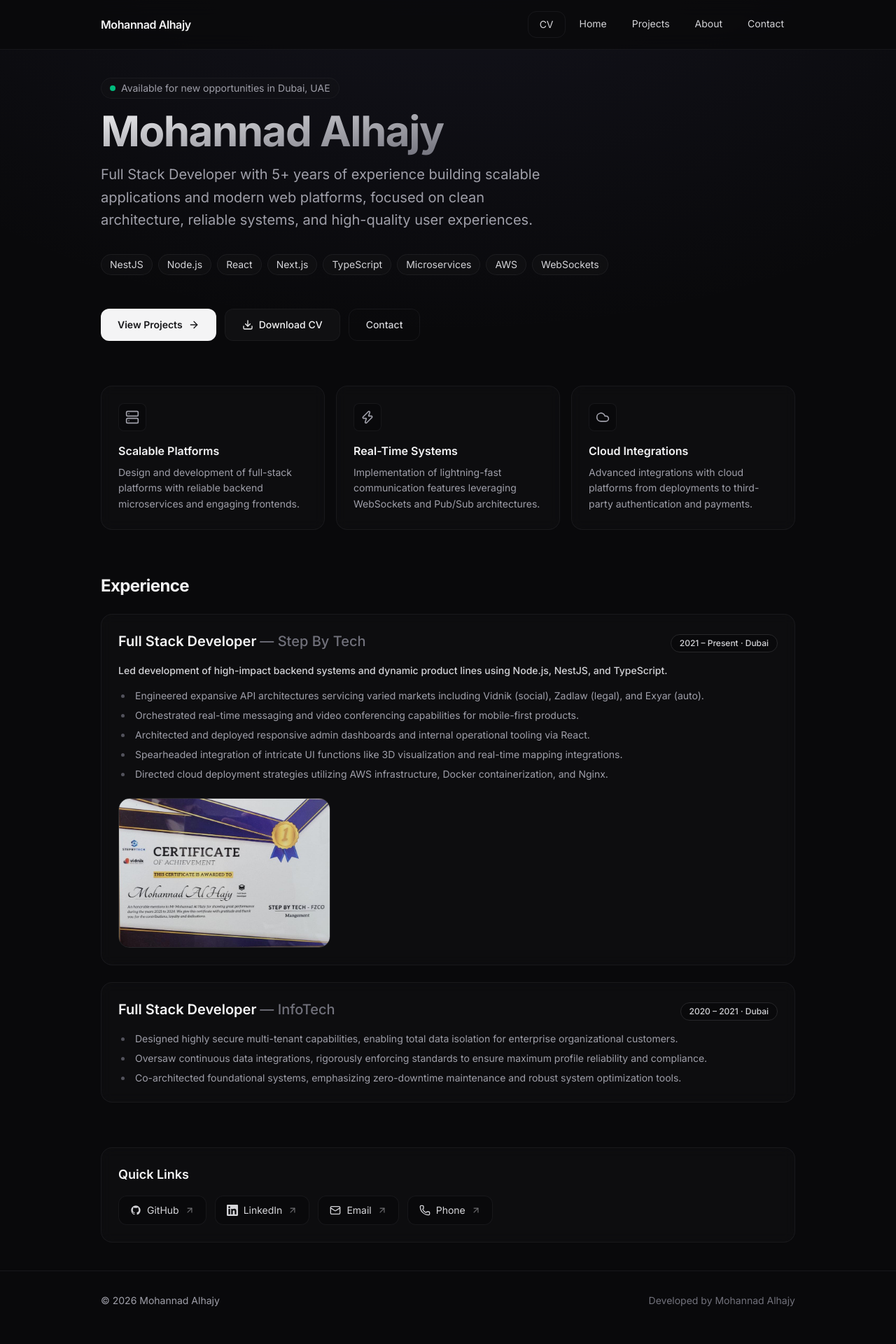
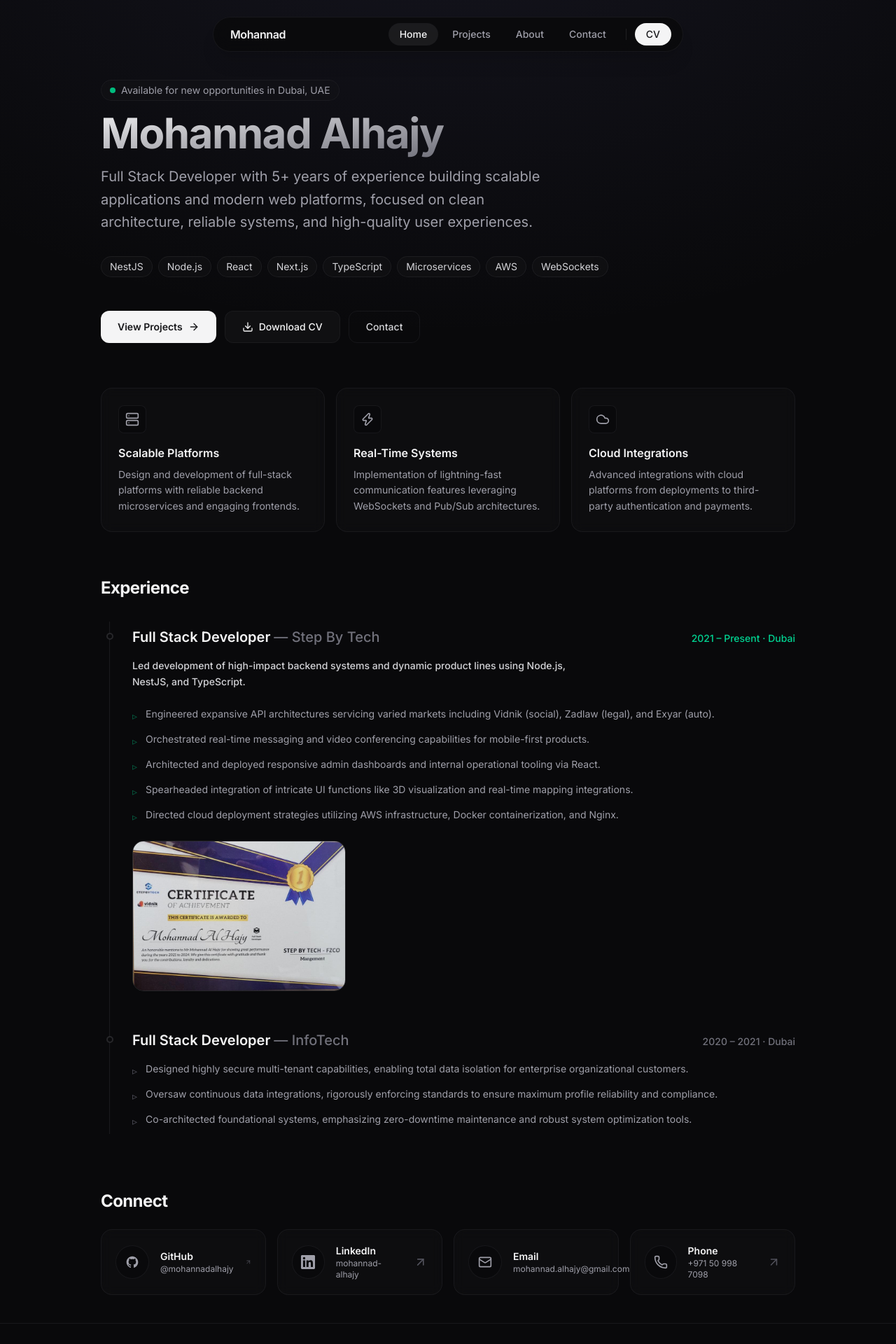
Before and after one commit to mohannadalhajy/portfolio, a Next.js app: page / in a window 1280 px wide. Shown: the top 1920 px of the page at 70% size. Built offline with nearby package versions, Linux system fonts and the light colour scheme.

Commit message:
optimize quick links & experience

```diff
--- a/src/app/page.tsx
+++ b/src/app/page.tsx
@@ -137,52 +137,83 @@ export default function HomePage() {
         whileInView="show"
         viewport={{ once: true, margin: "-50px" }}
         variants={FADE_DOWN_ANIMATION_VARIANTS}
-        className="space-y-6"
+        className="space-y-8"
       >
         <h2 className="text-2xl font-bold tracking-tight text-zinc-100">Experience</h2>
 
-        <div className="flex flex-col gap-6">
-          <div className="group relative rounded-2xl border border-zinc-800/50 bg-zinc-900/30 p-6 backdrop-blur-sm transition-all hover:border-zinc-700 hover:bg-zinc-900/40">
-            <div className="absolute inset-px -z-10 rounded-2xl bg-gradient-to-b from-zinc-800/30 to-transparent opacity-0 transition-opacity group-hover:opacity-100"></div>
-            <div className="flex flex-col justify-between sm:flex-row sm:items-baseline gap-2 mb-4">
+        <div className="relative border-l border-zinc-800/60 ml-3 space-y-14 py-2">
+
+          <div className="relative pl-8 group">
+            <span className="absolute -left-[5px] top-2 h-2.5 w-2.5 rounded-full border-2 border-zinc-800 bg-zinc-950 transition-colors group-hover:border-emerald-500 group-hover:bg-emerald-500/20"></span>
+
+            <div className="flex flex-col sm:flex-row sm:items-baseline justify-between gap-2 mb-4">
+              <div>
                 <h3 className="text-xl font-semibold text-zinc-100">
                   Full Stack Developer <span className="text-zinc-500 font-medium">— Step By Tech</span>
                 </h3>
-              <span className="inline-flex rounded-full bg-zinc-950 border border-zinc-800 px-3 py-1 text-xs font-medium text-zinc-300">
+              </div>
+              <span className="shrink-0 text-sm font-medium text-emerald-400">
                 2021 – Present · Dubai
               </span>
             </div>
 
-            <p className="text-sm font-medium text-zinc-300 mb-4">
+            <p className="text-sm font-medium text-zinc-300 mb-6 max-w-2xl leading-relaxed">
               Led development of high-impact backend systems and dynamic product lines using Node.js, NestJS, and TypeScript.
             </p>
 
-            <ul className="list-inside list-disc text-sm text-zinc-400 space-y-2 mb-6 ml-1 marker:text-zinc-600">
-              <li>Engineered expansive API architectures servicing varied markets including Vidnik (social), Zadlaw (legal), and Exyar (auto).</li>
-              <li>Orchestrated real-time messaging and video conferencing capabilities for mobile-first products.</li>
-              <li>Architected and deployed responsive admin dashboards and internal operational tooling via React.</li>
-              <li>Spearheaded integration of intricate UI functions like 3D visualization and real-time mapping integrations.</li>
-              <li>Directed cloud deployment strategies utilizing AWS infrastructure, Docker containerization, and Nginx.</li>
+            <ul className="list-none space-y-3 mb-6 text-sm text-zinc-400">
+              <li className="flex gap-3">
+                <span className="text-emerald-500/50 mt-1">▹</span>
+                <span className="leading-relaxed">Engineered expansive API architectures servicing varied markets including Vidnik (social), Zadlaw (legal), and Exyar (auto).</span>
+              </li>
+              <li className="flex gap-3">
+                <span className="text-emerald-500/50 mt-1">▹</span>
+                <span className="leading-relaxed">Orchestrated real-time messaging and video conferencing capabilities for mobile-first products.</span>
+              </li>
+              <li className="flex gap-3">
+                <span className="text-emerald-500/50 mt-1">▹</span>
+                <span className="leading-relaxed">Architected and deployed responsive admin dashboards and internal operational tooling via React.</span>
+              </li>
+              <li className="flex gap-3">
+                <span className="text-emerald-500/50 mt-1">▹</span>
+                <span className="leading-relaxed">Spearheaded integration of intricate UI functions like 3D visualization and real-time mapping integrations.</span>
+              </li>
+              <li className="flex gap-3">
+                <span className="text-emerald-500/50 mt-1">▹</span>
+                <span className="leading-relaxed">Directed cloud deployment strategies utilizing AWS infrastructure, Docker containerization, and Nginx.</span>
+              </li>
             </ul>
 
             <ProjectGallery images={["/stepbytech-certificate.jpeg"]}/>
           </div>
 
-          <div className="group relative rounded-2xl border border-zinc-800/50 bg-zinc-900/30 p-6 backdrop-blur-sm transition-all hover:border-zinc-700 hover:bg-zinc-900/40">
-            <div className="absolute inset-px -z-10 rounded-2xl bg-gradient-to-b from-zinc-800/30 to-transparent opacity-0 transition-opacity group-hover:opacity-100"></div>
-            <div className="flex flex-col justify-between sm:flex-row sm:items-baseline gap-2 mb-4">
+          <div className="relative pl-8 group">
+            <span className="absolute -left-[5px] top-2 h-2.5 w-2.5 rounded-full border-2 border-zinc-800 bg-zinc-950 transition-colors group-hover:border-zinc-400 group-hover:bg-zinc-800"></span>
+
+            <div className="flex flex-col sm:flex-row sm:items-baseline justify-between gap-2 mb-4">
+              <div>
                 <h3 className="text-xl font-semibold text-zinc-100">
                   Full Stack Developer <span className="text-zinc-500 font-medium">— InfoTech</span>
                 </h3>
-              <span className="inline-flex rounded-full bg-zinc-950 border border-zinc-800 px-3 py-1 text-xs font-medium text-zinc-300">
+              </div>
+              <span className="shrink-0 text-sm font-medium text-zinc-500">
                 2020 – 2021 · Dubai
               </span>
             </div>
 
-            <ul className="list-inside list-disc text-sm text-zinc-400 space-y-2 ml-1 marker:text-zinc-600">
-              <li>Designed highly secure multi-tenant capabilities, enabling total data isolation for enterprise organizational customers.</li>
-              <li>Oversaw continuous data integrations, rigorously enforcing standards to ensure maximum profile reliability and compliance.</li>
-              <li>Co-architected foundational systems, emphasizing zero-downtime maintenance and robust system optimization tools.</li>
+            <ul className="list-none space-y-3 text-sm text-zinc-400">
+              <li className="flex gap-3">
+                <span className="text-zinc-600 mt-1">▹</span>
+                <span className="leading-relaxed">Designed highly secure multi-tenant capabilities, enabling total data isolation for enterprise organizational customers.</span>
+              </li>
+              <li className="flex gap-3">
+                <span className="text-zinc-600 mt-1">▹</span>
+                <span className="leading-relaxed">Oversaw continuous data integrations, rigorously enforcing standards to ensure maximum profile reliability and compliance.</span>
+              </li>
+              <li className="flex gap-3">
+                <span className="text-zinc-600 mt-1">▹</span>
+                <span className="leading-relaxed">Co-architected foundational systems, emphasizing zero-downtime maintenance and robust system optimization tools.</span>
+              </li>
             </ul>
           </div>
         </div>
--- a/src/components/Navbar.tsx
+++ b/src/components/Navbar.tsx
@@ -1,6 +1,7 @@
 "use client";
 
 import Link from "next/link";
+import { usePathname } from "next/navigation";
 import { useState } from "react";
 import { motion, AnimatePresence } from "framer-motion";
 
@@ -13,38 +14,59 @@ const nav = [
 
 export default function Navbar() {
   const [isMenuOpen, setIsMenuOpen] = useState(false);
+  const pathname = usePathname();
 
   return (
-    <header className="sticky top-0 z-50 border-b border-zinc-800/50 bg-zinc-950/80 backdrop-blur-md">
-      <div className="mx-auto flex w-full max-w-5xl items-center justify-between px-4 py-4">
-        <Link href="/" className="font-semibold tracking-tight text-zinc-100 transition-colors hover:text-white">
-          Mohannad Alhajy
+    <>
+      <div className="pointer-events-none sticky top-6 z-50 flex justify-center px-4 pb-6">
+        <header className="pointer-events-auto flex w-full max-w-2xl items-center justify-between gap-6 rounded-full border border-zinc-800/50 bg-zinc-950/80 px-4 py-2 shadow-xl backdrop-blur-md">
+          <Link
+            href="/"
+            className="px-2 font-semibold tracking-tight text-zinc-100 transition-colors hover:text-white"
+          >
+            Mohannad
           </Link>
 
           {/* Desktop Navigation */}
-        <nav className="hidden md:flex gap-1">
+          <nav className="hidden items-center gap-1 md:flex">
+            {nav.map((i) => {
+              const isActive = pathname === i.href;
+              return (
+                <Link
+                  key={i.href}
+                  href={i.href}
+                  className={`relative rounded-full px-4 py-1.5 text-sm font-medium transition-colors ${
+                    isActive ? "text-zinc-100" : "text-zinc-400 hover:text-zinc-100"
+                  }`}
+                >
+                  {isActive && (
+                    <motion.div
+                      layoutId="navbar-active"
+                      className="absolute inset-0 rounded-full bg-zinc-800/60"
+                      initial={false}
+                      transition={{ type: "spring", stiffness: 350, damping: 30 }}
+                    />
+                  )}
+                  <span className="relative z-10">{i.label}</span>
+                </Link>
+              );
+            })}
+
+            <div className="mx-2 h-4 w-px bg-zinc-800/80" />
+
             <a
               href="/mohannad-alhajy-cv.pdf"
               download
-            className="rounded-xl border border-zinc-800/50 px-4 py-2 text-sm text-zinc-300 transition-all hover:border-zinc-700 hover:bg-zinc-900 hover:text-zinc-100"
+              className="rounded-full bg-zinc-100 px-4 py-1.5 text-sm font-medium text-zinc-900 transition-transform hover:bg-white active:scale-95"
             >
               CV
             </a>
-          {nav.map((i) => (
-            <Link
-              key={i.href}
-              href={i.href}
-              className="rounded-xl px-4 py-2 text-sm text-zinc-300 transition-all hover:bg-zinc-900 hover:text-zinc-100"
-            >
-              {i.label}
-            </Link>
-          ))}
           </nav>
 
           {/* Mobile Menu Button */}
           <button
             onClick={() => setIsMenuOpen(!isMenuOpen)}
-          className="flex h-8 w-8 flex-col items-center justify-center space-y-1.5 md:hidden focus:outline-none"
+            className="ml-auto flex h-8 w-8 flex-col items-center justify-center space-y-1.5 focus:outline-none md:hidden"
             aria-label="Toggle menu"
           >
             <span
@@ -63,39 +85,49 @@ export default function Navbar() {
               }`}
             />
           </button>
+        </header>
       </div>
 
-      {/* Mobile Dropdown Menu */}
+      {/* Mobile Dropdown Menu Overlay */}
       <AnimatePresence>
         {isMenuOpen && (
           <motion.div
-            initial={{ opacity: 0, height: 0 }}
-            animate={{ opacity: 1, height: "auto" }}
-            exit={{ opacity: 0, height: 0 }}
-            className="overflow-hidden border-t border-zinc-900/50 bg-zinc-950/95 backdrop-blur-xl md:hidden"
+            initial={{ opacity: 0, y: -20, scale: 0.95 }}
+            animate={{ opacity: 1, y: 0, scale: 1 }}
+            exit={{ opacity: 0, y: -20, scale: 0.95 }}
+            transition={{ duration: 0.2 }}
+            className="fixed inset-x-4 top-24 z-40 rounded-2xl border border-zinc-800/50 bg-zinc-950/95 p-4 shadow-2xl backdrop-blur-xl md:hidden"
           >
-            <nav className="flex flex-col space-y-2 px-4 py-4">
-              <a
-                href="/mohannad-alhajy-cv.pdf"
-                download
-                className="rounded-xl border border-zinc-800/50 px-4 py-3 text-sm text-zinc-300 transition-colors hover:bg-zinc-900"
-              >
-                Download CV
-              </a>
-              {nav.map((i) => (
+            <nav className="flex flex-col space-y-2">
+              {nav.map((i) => {
+                const isActive = pathname === i.href;
+                return (
                   <Link
                     key={i.href}
                     href={i.href}
-                  className="rounded-xl px-4 py-3 text-sm text-zinc-300 transition-colors hover:bg-zinc-900 hover:text-zinc-100"
+                    className={`rounded-xl px-4 py-3 text-sm font-medium transition-colors ${
+                      isActive
+                        ? "bg-zinc-800/50 text-zinc-100"
+                        : "text-zinc-400 hover:bg-zinc-900 hover:text-zinc-100"
+                    }`}
                     onClick={() => setIsMenuOpen(false)}
                   >
                     {i.label}
                   </Link>
-              ))}
+                );
+              })}
+              <div className="my-2 h-px w-full bg-zinc-800/50" />
+              <a
+                href="/mohannad-alhajy-cv.pdf"
+                download
+                className="rounded-xl bg-zinc-100 px-4 py-3 text-center text-sm font-medium text-zinc-900 transition-colors hover:bg-white"
+              >
+                Download CV
+              </a>
             </nav>
           </motion.div>
         )}
       </AnimatePresence>
-    </header>
+    </>
   );
 }
--- a/src/components/QuickLinks.tsx
+++ b/src/components/QuickLinks.tsx
@@ -1,48 +1,65 @@
 import { ArrowUpRight, Mail, Phone } from "lucide-react";
+
+const links = [
+  {
+    title: "GitHub",
+    subtitle: "@mohannadalhajy",
+    href: "https://github.com/mohannadalhajy",
+    icon: (
+      <svg viewBox="0 0 24 24" className="h-5 w-5 fill-current">
+        <path d="M12 2C6.477 2 2 6.477 2 12c0 4.42 2.865 8.166 6.839 9.489.5.092.682-.217.682-.482 0-.237-.008-.866-.013-1.7-2.782.603-3.369-1.34-3.369-1.34-.454-1.156-1.11-1.463-1.11-1.463-.908-.62.069-.608.069-.608 1.003.07 1.531 1.03 1.531 1.03.892 1.529 2.341 1.087 2.91.831.092-.646.35-1.086.636-1.336-2.22-.253-4.555-1.11-4.555-4.943 0-1.091.39-1.984 1.03-2.682-.103-.253-.447-1.27.098-2.646 0 0 .84-.269 2.75 1.025A9.578 9.578 0 0112 6.836c.85.004 1.705.114 2.504.336 1.909-1.294 2.747-1.025 2.747-1.025.546 1.376.202 2.394.1 2.646.64.698 1.026 1.591 1.026 2.682 0 3.841-2.337 4.687-4.565 4.935.359.309.678.919.678 1.852 0 1.336-.012 2.415-.012 2.743 0 .267.18.578.688.48C19.138 20.164 22 16.418 22 12c0-5.523-4.477-10-10-10z" />
+      </svg>
+    ),
+  },
+  {
+    title: "LinkedIn",
+    subtitle: "mohannad-alhajy",
+    href: "https://linkedin.com/in/mohannad-alhajy",
+    icon: (
+      <svg viewBox="0 0 24 24" className="h-5 w-5 fill-current">
+        <path d="M20.447 20.452h-3.554v-5.569c0-1.328-.027-3.037-1.852-3.037-1.853 0-2.136 1.445-2.136 2.939v5.667H9.351V9h3.414v1.561h.046c.477-.9 1.637-1.85 3.37-1.85 3.601 0 4.267 2.37 4.267 5.455v6.286zM5.337 7.433a2.062 2.062 0 01-2.063-2.065 2.064 2.064 0 112.063 2.065zM7.119 20.452H3.554V9h3.565v11.452zM22.225 0H1.771C.792 0 0 .774 0 1.729v20.542C0 23.227.792 24 1.771 24h20.451C23.2 24 24 23.227 24 22.271V1.729C24 .774 23.2 0 22.222 0h.003z" />
+      </svg>
+    ),
+  },
+  {
+    title: "Email",
+    subtitle: "mohannad.alhajy@gmail.com",
+    href: "mailto:mohannad.alhajy@gmail.com",
+    icon: <Mail className="h-5 w-5" />,
+  },
+  {
+    title: "Phone",
+    subtitle: "+971 50 998 7098",
+    href: "https://wa.me/971509987098?text=Hello%20Mohannad%2C%20I%20saw%20your%20portfolio",
+    icon: <Phone className="h-5 w-5" />,
+  },
+];
 
 export default function QuickLinks() {
   return (
-    <section className="rounded-2xl border border-zinc-800/50 bg-zinc-900/30 p-6 backdrop-blur-sm">
-      <h2 className="text-lg font-semibold text-zinc-100">Quick Links</h2>
-      <div className="mt-4 flex flex-wrap gap-3 text-sm">
-        <a
-          className="group flex items-center gap-2 rounded-xl border border-zinc-800/50 bg-zinc-950 px-4 py-2.5 text-zinc-300 transition-all hover:border-zinc-700 hover:bg-zinc-900 hover:text-zinc-100"
-          href="https://github.com/mohannadalhajy"
-          target="_blank"
-          rel="noreferrer"
-        >
-          <svg viewBox="0 0 24 24" className="h-4 w-4 fill-current"><path d="M12 2C6.477 2 2 6.477 2 12c0 4.42 2.865 8.166 6.839 9.489.5.092.682-.217.682-.482 0-.237-.008-.866-.013-1.7-2.782.603-3.369-1.34-3.369-1.34-.454-1.156-1.11-1.463-1.11-1.463-.908-.62.069-.608.069-.608 1.003.07 1.531 1.03 1.531 1.03.892 1.529 2.341 1.087 2.91.831.092-.646.35-1.086.636-1.336-2.22-.253-4.555-1.11-4.555-4.943 0-1.091.39-1.984 1.03-2.682-.103-.253-.447-1.27.098-2.646 0 0 .84-.269 2.75 1.025A9.578 9.578 0 0112 6.836c.85.004 1.705.114 2.504.336 1.909-1.294 2.747-1.025 2.747-1.025.546 1.376.202 2.394.1 2.646.64.698 1.026 1.591 1.026 2.682 0 3.841-2.337 4.687-4.565 4.935.359.309.678.919.678 1.852 0 1.336-.012 2.415-.012 2.743 0 .267.18.578.688.48C19.138 20.164 22 16.418 22 12c0-5.523-4.477-10-10-10z"/></svg>
-          <span>GitHub</span>
-          <ArrowUpRight className="h-3.5 w-3.5 opacity-50 transition-transform group-hover:-translate-y-0.5 group-hover:translate-x-0.5" />
-        </a>
-        <a
-          className="group flex items-center gap-2 rounded-xl border border-zinc-800/50 bg-zinc-950 px-4 py-2.5 text-zinc-300 transition-all hover:border-zinc-700 hover:bg-zinc-900 hover:text-zinc-100"
-          href="https://linkedin.com/in/mohannad-alhajy"
-          target="_blank"
-          rel="noreferrer"
-        >
-          <svg viewBox="0 0 24 24" className="h-4 w-4 fill-current"><path d="M20.447 20.452h-3.554v-5.569c0-1.328-.027-3.037-1.852-3.037-1.853 0-2.136 1.445-2.136 2.939v5.667H9.351V9h3.414v1.561h.046c.477-.9 1.637-1.85 3.37-1.85 3.601 0 4.267 2.37 4.267 5.455v6.286zM5.337 7.433a2.062 2.062 0 01-2.063-2.065 2.064 2.064 0 112.063 2.065zM7.119 20.452H3.554V9h3.565v11.452zM22.225 0H1.771C.792 0 0 .774 0 1.729v20.542C0 23.227.792 24 1.771 24h20.451C23.2 24 24 23.227 24 22.271V1.729C24 .774 23.2 0 22.222 0h.003z"/></svg>
-          <span>LinkedIn</span>
-          <ArrowUpRight className="h-3.5 w-3.5 opacity-50 transition-transform group-hover:-translate-y-0.5 group-hover:translate-x-0.5" />
-        </a>
-        <a
-          className="group flex items-center gap-2 rounded-xl border border-zinc-800/50 bg-zinc-950 px-4 py-2.5 text-zinc-300 transition-all hover:border-zinc-700 hover:bg-zinc-900 hover:text-zinc-100"
-          href="mailto:mohannad.alhajy@gmail.com"
-        >
-          <Mail className="h-4 w-4" />
-          <span>Email</span>
-          <ArrowUpRight className="h-3.5 w-3.5 opacity-50 transition-transform group-hover:-translate-y-0.5 group-hover:translate-x-0.5" />
-        </a>
-        <a
-          className="group flex items-center gap-2 rounded-xl border border-zinc-800/50 bg-zinc-950 px-4 py-2.5 text-zinc-300 transition-all hover:border-zinc-700 hover:bg-zinc-900 hover:text-zinc-100"
-          href="https://wa.me/971509987098?text=Hello%20Mohannad%2C%20I%20saw%20your%20portfolio"
-          target="_blank"
-          rel="noreferrer"
-        >
-          <Phone className="h-4 w-4" />
-          <span>Phone</span>
-          <ArrowUpRight className="h-3.5 w-3.5 opacity-50 transition-transform group-hover:-translate-y-0.5 group-hover:translate-x-0.5" />
-        </a>
+    <section className="space-y-6 pt-4">
+      <h2 className="text-2xl font-bold tracking-tight text-zinc-100">Connect</h2>
+      <div className="grid gap-4 sm:grid-cols-2 lg:grid-cols-2 xl:grid-cols-4">
+        {links.map((link) => (
+          <a
+            key={link.title}
+            href={link.href}
+            target="_blank"
+            rel="noreferrer"
+            className="group relative flex items-center justify-between gap-4 rounded-2xl border border-zinc-800/50 bg-zinc-900/30 p-5 backdrop-blur-sm transition-all hover:-translate-y-1 hover:border-zinc-700/80 hover:bg-zinc-900/50"
+          >
+            <div className="flex items-center gap-4">
+              <div className="flex h-12 w-12 items-center justify-center rounded-full border border-zinc-800/50 bg-zinc-950 text-zinc-400 transition-colors group-hover:text-zinc-100">
+                {link.icon}
+              </div>
+              <div>
+                <div className="text-sm font-semibold text-zinc-100">{link.title}</div>
+                <div className="text-xs text-zinc-400">{link.subtitle}</div>
+              </div>
+            </div>
+            <ArrowUpRight className="h-5 w-5 text-zinc-600 transition-all group-hover:-translate-y-0.5 group-hover:translate-x-0.5 group-hover:text-zinc-100" />
+          </a>
+        ))}
       </div>
     </section>
   );
```
Lines whose indentation alone changed are shown as unchanged.
